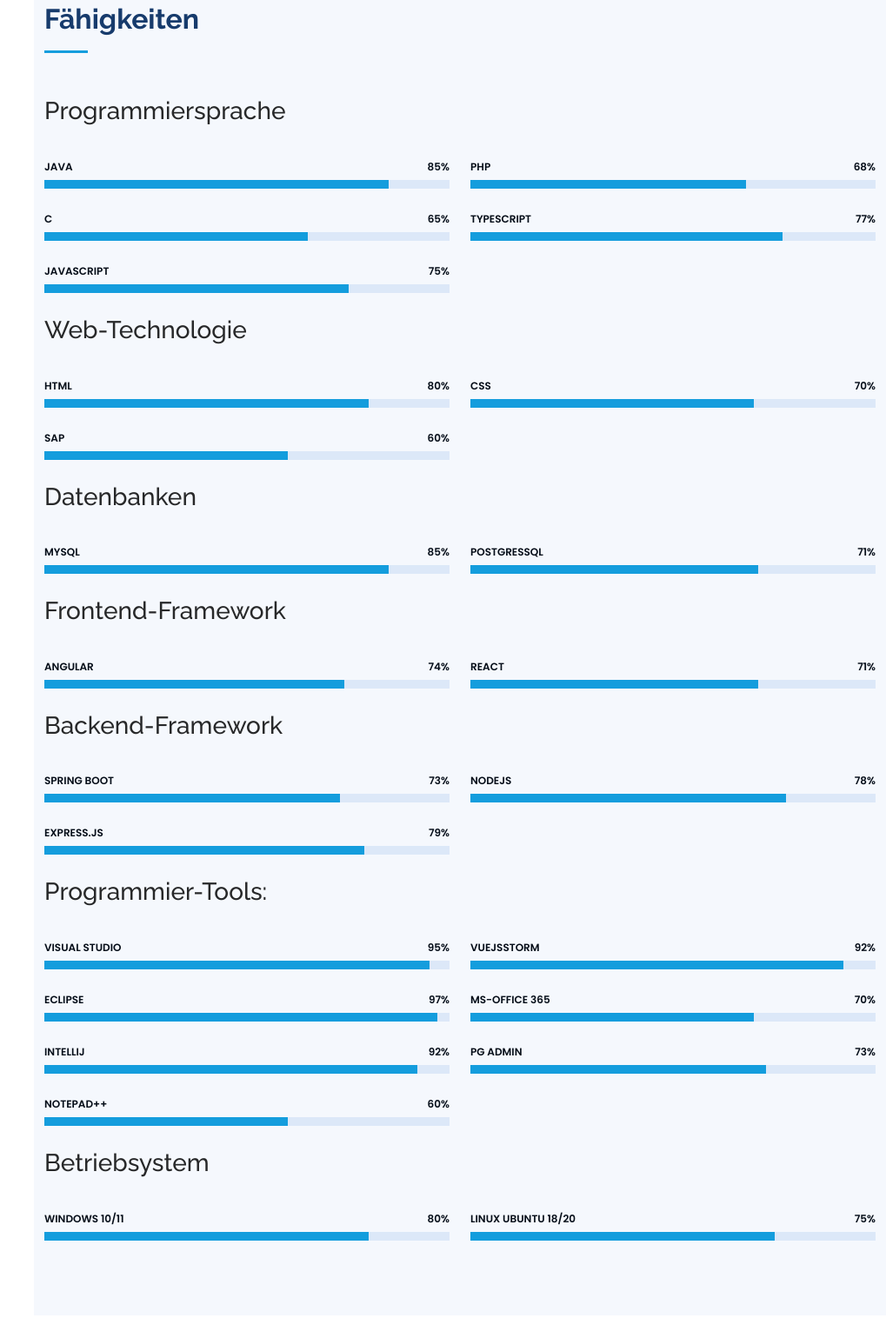
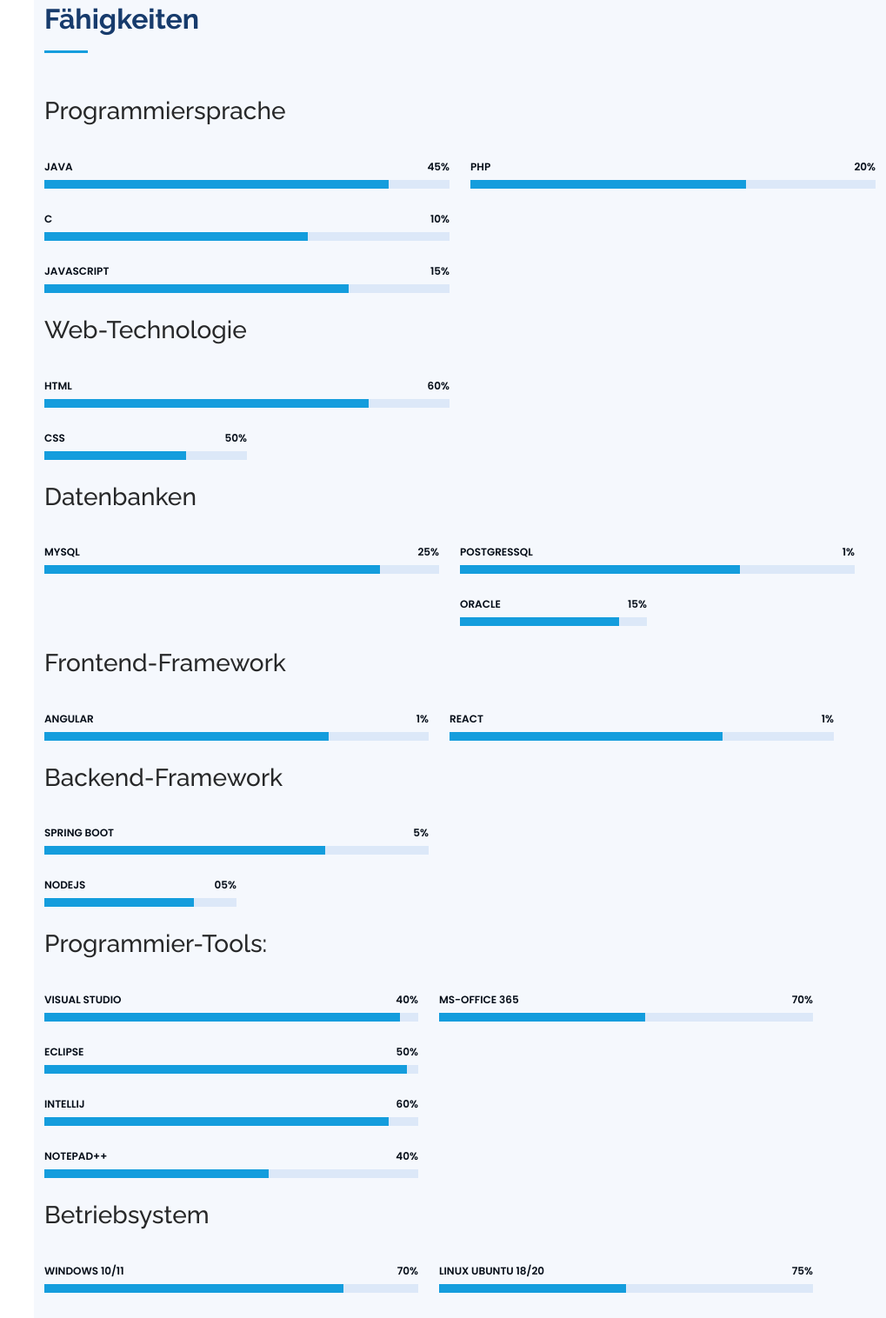
Before and after one commit to MacLoy1/My_Cv_online, a plain HTML site: page cv_online_template/index.html in a window 1280 px wide. Shown: the part 1790-3306 px from the top of the page at 87% size, without its empty margins (261-1280 px from the left). Drawn offline with nearby package versions, Linux system fonts and the light colour scheme.

Commit message:
feature/#3 done

```diff
--- a/cv_online_template/index.html
+++ b/cv_online_template/index.html
@@ -154,19 +154,19 @@
 
           <div class="col-lg-6" data-aos="fade-up">
             <div class="progress">
-              <span class="skill">Java <i class="val">85%</i></span>
+              <span class="skill">Java <i class="val">45%</i></span>
               <div class="progress-bar-wrap">
                 <div class="progress-bar" role="progressbar" aria-valuenow="85" aria-valuemin="0" aria-valuemax="100"></div>
               </div>
             </div>
             <div class="progress">
-              <span class="skill">C <i class="val">65%</i></span>
+              <span class="skill">C <i class="val">10%</i></span>
               <div class="progress-bar-wrap">
                 <div class="progress-bar" role="progressbar" aria-valuenow="65" aria-valuemin="0" aria-valuemax="100"></div>
               </div>
             </div>
             <div class="progress">
-              <span class="skill">JavaScript <i class="val">75%</i></span>
+              <span class="skill">JavaScript <i class="val">15%</i></span>
               <div class="progress-bar-wrap">
                 <div class="progress-bar" role="progressbar" aria-valuenow="75" aria-valuemin="0" aria-valuemax="100"></div>
               </div>
@@ -177,18 +177,13 @@
           <div class="col-lg-6" data-aos="fade-up" data-aos-delay="100">
 
             <div class="progress">
-              <span class="skill">PHP <i class="val">68%</i></span>
+              <span class="skill">PHP <i class="val">20%</i></span>
               <div class="progress-bar-wrap">
                 <div class="progress-bar" role="progressbar" aria-valuenow="68" aria-valuemin="0" aria-valuemax="100"></div>
               </div>
             </div>
 
-            <div class="progress">
-              <span class="skill">TypeScript <i class="val">77%</i></span>
-              <div class="progress-bar-wrap">
-                <div class="progress-bar" role="progressbar" aria-valuenow="77" aria-valuemin="0" aria-valuemax="100"></div>
-              </div>
-            </div>
+
 
 
 
@@ -204,23 +199,17 @@
 
           <div class="col-lg-6" data-aos="fade-up">
             <div class="progress">
-              <span class="skill">HTML <i class="val">80%</i></span>
+              <span class="skill">HTML <i class="val">60%</i></span>
               <div class="progress-bar-wrap">
                 <div class="progress-bar" role="progressbar" aria-valuenow="80" aria-valuemin="0" aria-valuemax="100"></div>
               </div>
             </div>
-            <div class="progress">
-              <span class="skill">SAP <i class="val">60%</i></span>
-              <div class="progress-bar-wrap">
-                <div class="progress-bar" role="progressbar" aria-valuenow="60" aria-valuemin="0" aria-valuemax="100"></div>
-              </div>
-            </div>
-          </div>
+
 
           <div class="col-lg-6" data-aos="fade-up" data-aos-delay="100">
 
             <div class="progress">
-              <span class="skill">CSS <i class="val">70%</i></span>
+              <span class="skill">CSS <i class="val">50%</i></span>
               <div class="progress-bar-wrap">
                 <div class="progress-bar" role="progressbar" aria-valuenow="70" aria-valuemin="0" aria-valuemax="100"></div>
               </div>
@@ -239,7 +228,7 @@
 
           <div class="col-lg-6" data-aos="fade-up">
             <div class="progress">
-              <span class="skill">MySql <i class="val">85%</i></span>
+              <span class="skill">MySql <i class="val">25%</i></span>
               <div class="progress-bar-wrap">
                 <div class="progress-bar" role="progressbar" aria-valuenow="85" aria-valuemin="0" aria-valuemax="100"></div>
               </div>
@@ -249,11 +238,21 @@
           <div class="col-lg-6" data-aos="fade-up" data-aos-delay="100">
 
             <div class="progress">
-              <span class="skill">Postgressql <i class="val">71%</i></span>
+              <span class="skill">Postgressql <i class="val">1%</i></span>
               <div class="progress-bar-wrap">
                 <div class="progress-bar" role="progressbar" aria-valuenow="71" aria-valuemin="0" aria-valuemax="100"></div>
               </div>
             </div>
+            <div class="row skills-content">
+
+              <div class="col-lg-6" data-aos="fade-up">
+                <div class="progress">
+                  <span class="skill">Oracle <i class="val">15%</i></span>
+                  <div class="progress-bar-wrap">
+                    <div class="progress-bar" role="progressbar" aria-valuenow="85" aria-valuemin="0" aria-valuemax="100"></div>
+                  </div>
+                </div>
+              </div>
 
 
           </div>
@@ -268,7 +267,7 @@
 
           <div class="col-lg-6" data-aos="fade-up">
             <div class="progress">
-              <span class="skill">Angular <i class="val">74%</i></span>
+              <span class="skill">Angular <i class="val">1%</i></span>
               <div class="progress-bar-wrap">
                 <div class="progress-bar" role="progressbar" aria-valuenow="74" aria-valuemin="0" aria-valuemax="100"></div>
               </div>
@@ -278,7 +277,7 @@
           <div class="col-lg-6" data-aos="fade-up" data-aos-delay="100">
 
             <div class="progress">
-              <span class="skill">React <i class="val">71%</i></span>
+              <span class="skill">React <i class="val">1%</i></span>
               <div class="progress-bar-wrap">
                 <div class="progress-bar" role="progressbar" aria-valuenow="71" aria-valuemin="0" aria-valuemax="100"></div>
               </div>
@@ -298,23 +297,17 @@
 
           <div class="col-lg-6" data-aos="fade-up">
             <div class="progress">
-              <span class="skill">Spring boot <i class="val">73%</i></span>
+              <span class="skill">Spring boot <i class="val">5%</i></span>
               <div class="progress-bar-wrap">
                 <div class="progress-bar" role="progressbar" aria-valuenow="73" aria-valuemin="0" aria-valuemax="100"></div>
               </div>
             </div>
-            <div class="progress">
-              <span class="skill">Express.js <i class="val">79%</i></span>
-              <div class="progress-bar-wrap">
-                <div class="progress-bar" role="progressbar" aria-valuenow="79" aria-valuemin="0" aria-valuemax="100"></div>
-              </div>
-            </div>
-          </div>
+
 
           <div class="col-lg-6" data-aos="fade-up" data-aos-delay="100">
 
             <div class="progress">
-              <span class="skill">Nodejs <i class="val">78%</i></span>
+              <span class="skill">Nodejs <i class="val">05%</i></span>
               <div class="progress-bar-wrap">
                 <div class="progress-bar" role="progressbar" aria-valuenow="78" aria-valuemin="0" aria-valuemax="100"></div>
               </div>
@@ -333,7 +326,7 @@
 
           <div class="col-lg-6" data-aos="fade-up">
             <div class="progress">
-              <span class="skill">Visual Studio <i class="val">95%</i></span>
+              <span class="skill">Visual Studio <i class="val">40%</i></span>
               <div class="progress-bar-wrap">
                 <div class="progress-bar" role="progressbar" aria-valuenow="95" aria-valuemin="0" aria-valuemax="100"></div>
               </div>
@@ -341,7 +334,7 @@
 
 
             <div class="progress">
-              <span class="skill">Eclipse <i class="val">97%</i></span>
+              <span class="skill">Eclipse <i class="val">50%</i></span>
               <div class="progress-bar-wrap">
                 <div class="progress-bar" role="progressbar" aria-valuenow="97" aria-valuemin="0" aria-valuemax="100"></div>
               </div>
@@ -349,7 +342,7 @@
 
 
             <div class="progress">
-              <span class="skill">IntelliJ <i class="val">92%</i></span>
+              <span class="skill">IntelliJ <i class="val">60%</i></span>
               <div class="progress-bar-wrap">
                 <div class="progress-bar" role="progressbar" aria-valuenow="92" aria-valuemin="0" aria-valuemax="100"></div>
               </div>
@@ -357,7 +350,7 @@
 
 
             <div class="progress">
-              <span class="skill">Notepad++ <i class="val">60%</i></span>
+              <span class="skill">Notepad++ <i class="val">40%</i></span>
               <div class="progress-bar-wrap">
                 <div class="progress-bar" role="progressbar" aria-valuenow="60" aria-valuemin="0" aria-valuemax="100"></div>
               </div>
@@ -369,25 +362,15 @@
           <div class="col-lg-6" data-aos="fade-up" data-aos-delay="100">
 
 
-            <div class="progress">
-              <span class="skill">vuejsstorm <i class="val">92%</i></span>
-              <div class="progress-bar-wrap">
-                <div class="progress-bar" role="progressbar" aria-valuenow="92" aria-valuemin="0" aria-valuemax="100"></div>
-              </div>
-            </div>
+
             <div class="progress">
               <span class="skill">MS-Office 365 <i class="val">70%</i></span>
               <div class="progress-bar-wrap">
-                <div class="progress-bar" role="progressbar" aria-valuenow="70" aria-valuemin="0" aria-valuemax="100"></div>
+                <div class="progress-bar" role="progressbar" aria-valuenow="55" aria-valuemin="0" aria-valuemax="100"></div>
               </div>
             </div>
 
-            <div class="progress">
-              <span class="skill">Pg Admin <i class="val">73%</i></span>
-              <div class="progress-bar-wrap">
-                <div class="progress-bar" role="progressbar" aria-valuenow="73" aria-valuemin="0" aria-valuemax="100"></div>
-              </div>
-            </div>
+
 
 
           </div>
@@ -402,7 +385,7 @@
 
           <div class="col-lg-6" data-aos="fade-up">
             <div class="progress">
-              <span class="skill">Windows 10/11 <i class="val">80%</i></span>
+              <span class="skill">Windows 10/11 <i class="val">70%</i></span>
               <div class="progress-bar-wrap">
                 <div class="progress-bar" role="progressbar" aria-valuenow="80" aria-valuemin="0" aria-valuemax="100"></div>
               </div>
@@ -414,7 +397,7 @@
             <div class="progress">
               <span class="skill">Linux ubuntu 18/20 <i class="val">75%</i></span>
               <div class="progress-bar-wrap">
-                <div class="progress-bar" role="progressbar" aria-valuenow="75" aria-valuemin="0" aria-valuemax="100"></div>
+                <div class="progress-bar" role="progressbar" aria-valuenow="50" aria-valuemin="0" aria-valuemax="100"></div>
               </div>
             </div>
 
```
